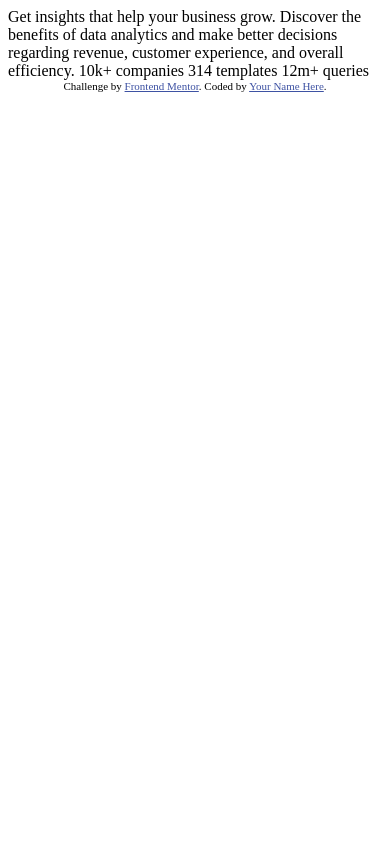
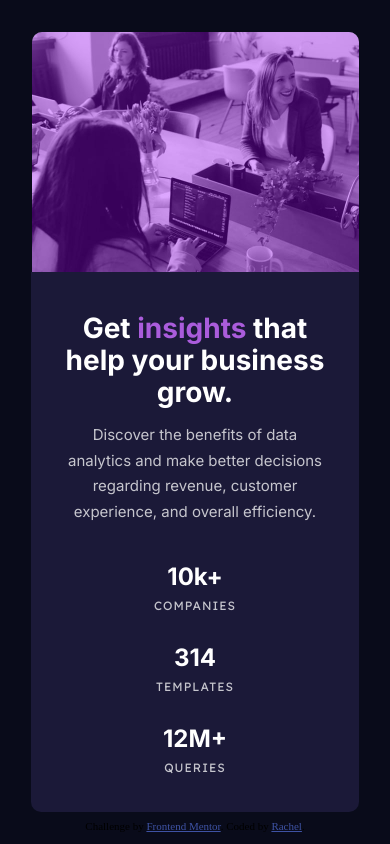
Before and after one commit to Rachelik/stats-preview-card-component-main, a plain HTML site: page index.html in a window 390 px wide. Drawn offline with Linux system fonts and the light colour scheme.

Commit message:
update my solution

```diff
--- a/index.html
+++ b/index.html
@@ -1,33 +1,64 @@
 <!DOCTYPE html>
 <html lang="en">
+
 <head>
   <meta charset="UTF-8">
-  <meta name="viewport" content="width=device-width, initial-scale=1.0"> <!-- displays site properly based on user's device -->
+  <meta name="viewport" content="width=device-width, initial-scale=1.0">
+  <!-- displays site properly based on user's device -->
 
   <link rel="icon" type="image/png" sizes="32x32" href="./images/favicon-32x32.png">
 
   <title>Frontend Mentor | Stats preview card component</title>
+  <link rel="stylesheet" href="styles.css">
 
-  <!-- Feel free to remove these styles or customise in your own stylesheet 👍 -->
-  <style>
-    .attribution { font-size: 11px; text-align: center; }
-    .attribution a { color: hsl(228, 45%, 44%); }
-  </style>
+  <link rel="preconnect" href="https://fonts.googleapis.com">
+  <link rel="preconnect" href="https://fonts.gstatic.com" crossorigin>
+  <link href="https://fonts.googleapis.com/css2?family=Inter:wght@400;700&family=Lexend+Deca&display=swap"
+    rel="stylesheet">
 </head>
+
 <body>
 
-  Get insights that help your business grow.
+  <main>
 
-  Discover the benefits of data analytics and make better decisions regarding revenue, customer
-  experience, and overall efficiency.
+    <div class="card-details">
+      <div class="card-summary">
+        <h1>Get <span class="special-header">insights</span> that help your business grow. </h1>
+        <p class="normal-text">Discover the benefits of data analytics and make better decisions regarding revenue, customer
+          experience, and overall efficiency.</p>
+      </div>
 
-  10k+ companies
-  314 templates
-  12m+ queries
+      <div class="stats-board">
+        <div class="stat c-stat">
+          <h2>10k+</h2>
+          <p class="uppercase-text">companies</p>
+        </div>
+        <div class="stat t-stat">
+          <h2>314</h2>
+          <p class="uppercase-text">templates</p>
+        </div>
+        <div class="stat q-stat">
+          <h2>12M+</h2>
+          <p class="uppercase-text">queries</p>
+        </div>
+      </div>
+    </div>
 
-  <div class="attribution">
+    <div class="card-image-container">
+      <picture class="card-img">
+        <source class="image-mobile" srcset="images/image-header-mobile.jpg" media="(max-width: 600px)" >
+        <source class="image-desktop" srcset="images/image-header-desktop.jpg" media="(min-width: 600px)" >
+        <img class="desktop-image" src="images/image-header-desktop.jpg" alt="People coding image">
+      </picture>
+      <!-- <img class="desktop-image" src="images/image-header-desktop.jpg" alt="People coding image"> -->
+      <div class="overlay"></div>
+    </div>
+  </main>
+
+  <footer class="attribution">
     Challenge by <a href="https://www.frontendmentor.io?ref=challenge" target="_blank">Frontend Mentor</a>.
-    Coded by <a href="#">Your Name Here</a>.
-  </div>
+    Coded by <a href="#">Rachel</a>.
+  </footer>
 </body>
+
 </html>
--- /dev/null
+++ b/styles.css
@@ -0,0 +1,365 @@
+/* http://meyerweb.com/eric/tools/css/reset/
+   v2.0 | 20110126
+   License: none (public domain)
+*/
+
+html,
+body,
+div,
+span,
+applet,
+object,
+iframe,
+h1,
+h2,
+h3,
+h4,
+h5,
+h6,
+p,
+blockquote,
+pre,
+a,
+abbr,
+acronym,
+address,
+big,
+cite,
+code,
+del,
+dfn,
+em,
+img,
+ins,
+kbd,
+q,
+s,
+samp,
+small,
+strike,
+strong,
+sub,
+sup,
+tt,
+var,
+b,
+u,
+i,
+center,
+dl,
+dt,
+dd,
+ol,
+ul,
+li,
+fieldset,
+form,
+label,
+legend,
+table,
+caption,
+tbody,
+tfoot,
+thead,
+tr,
+th,
+td,
+article,
+aside,
+canvas,
+details,
+embed,
+figure,
+figcaption,
+footer,
+header,
+hgroup,
+menu,
+nav,
+output,
+ruby,
+section,
+summary,
+time,
+mark,
+audio,
+video {
+    margin: 0;
+    padding: 0;
+    border: 0;
+    font-size: 100%;
+    font: inherit;
+    vertical-align: baseline;
+}
+
+/* HTML5 display-role reset for older browsers */
+article,
+aside,
+details,
+figcaption,
+figure,
+footer,
+header,
+hgroup,
+menu,
+nav,
+section {
+    display: block;
+}
+
+body {
+    line-height: 1;
+}
+
+ol,
+ul {
+    list-style: none;
+}
+
+blockquote,
+q {
+    quotes: none;
+}
+
+blockquote:before,
+blockquote:after,
+q:before,
+q:after {
+    content: '';
+    content: none;
+}
+
+table {
+    border-collapse: collapse;
+    border-spacing: 0;
+}
+
+/* Reset end */
+
+/*
+font-family: 'Inter', sans-serif;
+font-family: 'Lexend Deca', sans-serif;
+*/
+
+body {
+    min-height: 100vh;
+    display: flex;
+    flex-direction: column;
+    align-items: center;
+    justify-content: center;
+    background-color: hsl(233, 47%, 7%);
+}
+
+main {
+    width: 1200px;
+    margin: 0;
+    display: flex;
+    flex-direction: row;
+}
+
+.attribution {
+    font-size: 11px;
+    text-align: center;
+    width: 100%;
+    position: absolute;
+    bottom: 0px;
+    margin: 12px 0;
+}
+
+.attribution a {
+    color: hsl(228, 45%, 44%);
+}
+
+h1 {
+    font-size: 2.25rem;
+    font-family: 'Inter', sans-serif;
+    font-weight: 700;
+    color: white;
+    line-height: 1.25;
+    margin-bottom: 23px;
+}
+
+h2 {
+    color: white;
+    font-size: 1.5rem;
+    font-family: 'Inter', sans-serif;
+    font-weight: 700;
+    line-height: 1.25;
+    margin: 2px 0px 6px;
+}
+
+p {
+    color: hsla(0, 0%, 100%, 0.75);
+    font-family: 'Inter', sans-serif;
+    font-size: 0.9375rem;
+    line-height: 1.7;
+    font-weight: 400;
+}
+
+
+.special-header {
+    color: hsl(277, 64%, 61%);
+}
+
+.uppercase-text {
+    font-family: 'Lexend Deca', sans-serif;
+    text-transform: uppercase;
+    font-size: 12px;
+    letter-spacing: 1px;
+    line-height: 1.25;
+}
+
+.card-details {
+    width: 420px;
+    background-color: hsl(244, 38%, 16%);
+    padding: 71px 76px 63px 76px;
+    display: flex;
+    flex-direction: column;
+    align-items: left;
+    justify-content: space-between;
+    border-radius: 10px 0px 0px 10px;
+}
+
+.card-summary {
+    width: 378px;
+}
+
+.card-image-container {
+    position: relative;
+    top: 0;
+    bottom: 0;
+    width: 540px;
+    height: 446px;
+}
+
+.desktop-image {
+    position: relative;
+    left: 0;
+    top: 0;
+    width: 540px;
+    height: auto;
+    border-radius: 0 10px 10px 0;
+}
+
+.overlay {
+    background-color: rgba(157, 0, 255, 35%);
+    width: 100%;
+    height: 100%;
+    position: absolute;
+    top: 0px;
+    left: 0px;
+    border-radius: 0 10px 10px 0;
+}
+
+.stat {
+    margin-right: 10px;
+}
+
+.c-stat {
+    width: 158px;
+}
+
+.t-stat {
+    width: 150px;
+}
+
+.q-stat {
+    width: 145px;
+}
+
+.stats-board {
+    display: flex;
+    flex-direction: row;
+    margin: 0px 0;
+}
+
+
+@media only screen and (max-width: 600px) {
+    main {
+        flex-direction: column-reverse;
+        align-items: center;
+        width: 300px;
+    }
+
+    .card-details {
+        width: 308px;
+        padding: 40px 10px 25px;
+        border-radius: 0px 0px 10px 10px;
+        align-items: center;
+    }
+
+    .desktop-image {
+        width: auto;
+        height: 240px;
+        border-radius: 10px 10px 0px 0px;
+    }
+
+    .card-image-container {
+        width: auto;
+        height: 240px;
+    }
+
+    .overlay {
+        border-radius: 10px 10px 0px 0px;
+    }
+
+    h1 {
+        font-size: 28px;
+        color: white;
+        line-height: 1.15;
+        margin-bottom: 14px;
+    }
+
+    h2 {
+        color: white;
+        font-size: 24px;
+        font-family: 'Inter', sans-serif;
+        font-weight: 700;
+        line-height: 1.25;
+        margin: 2px 0px 6px;
+    }
+
+    p {
+        line-height: 1.70;
+    }
+
+    .card-summary {
+        width: 260px;
+        text-align: center;
+    }
+
+
+    .stat {
+        margin-right: 0px;
+        text-align: center;
+        margin: 16px 0px 12px;
+    }
+
+    .c-stat {
+        width: 158px;
+    }
+
+    .t-stat {
+        width: 150px;
+    }
+
+    .q-stat {
+        width: 145px;
+    }
+
+    .stats-board {
+        flex-direction: column;
+        align-items: center;
+        margin-top: 20px;
+
+    }
+
+    /* .normal-text {
+        width:
+    } */
+
+
+    /* .card-details {
+
+    } */
+}
```
Also changed, not shown: 1 other file.
